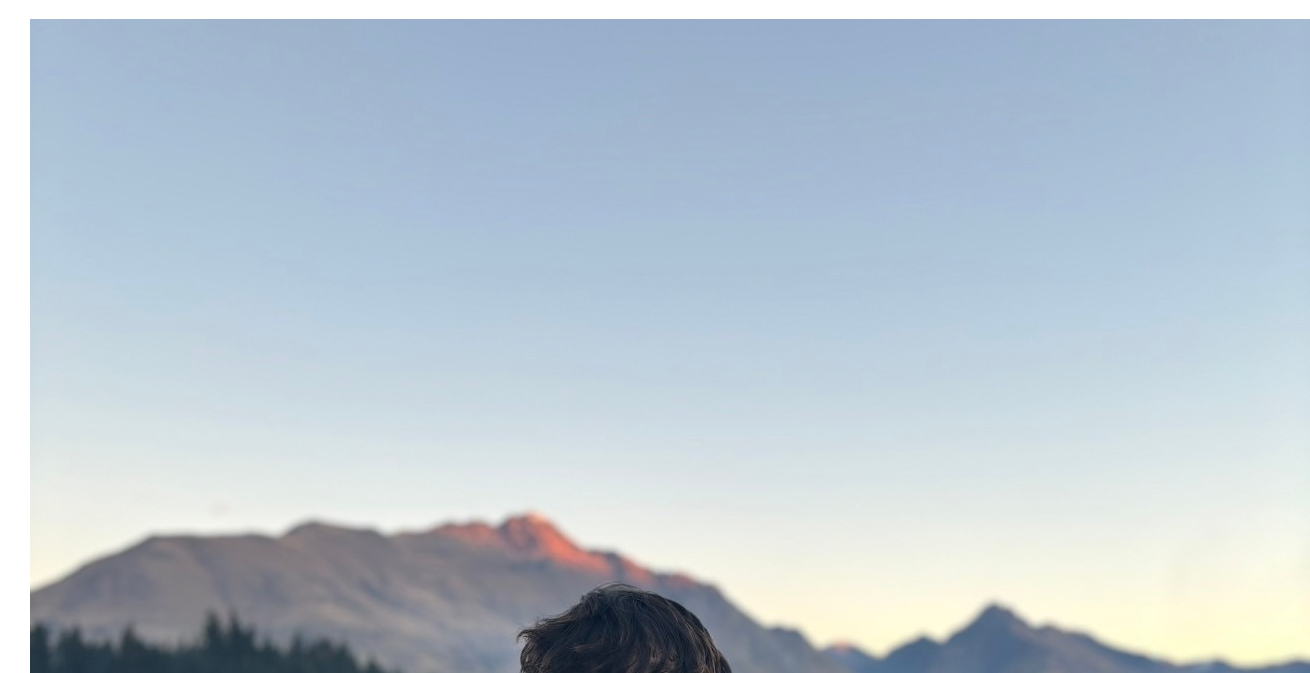
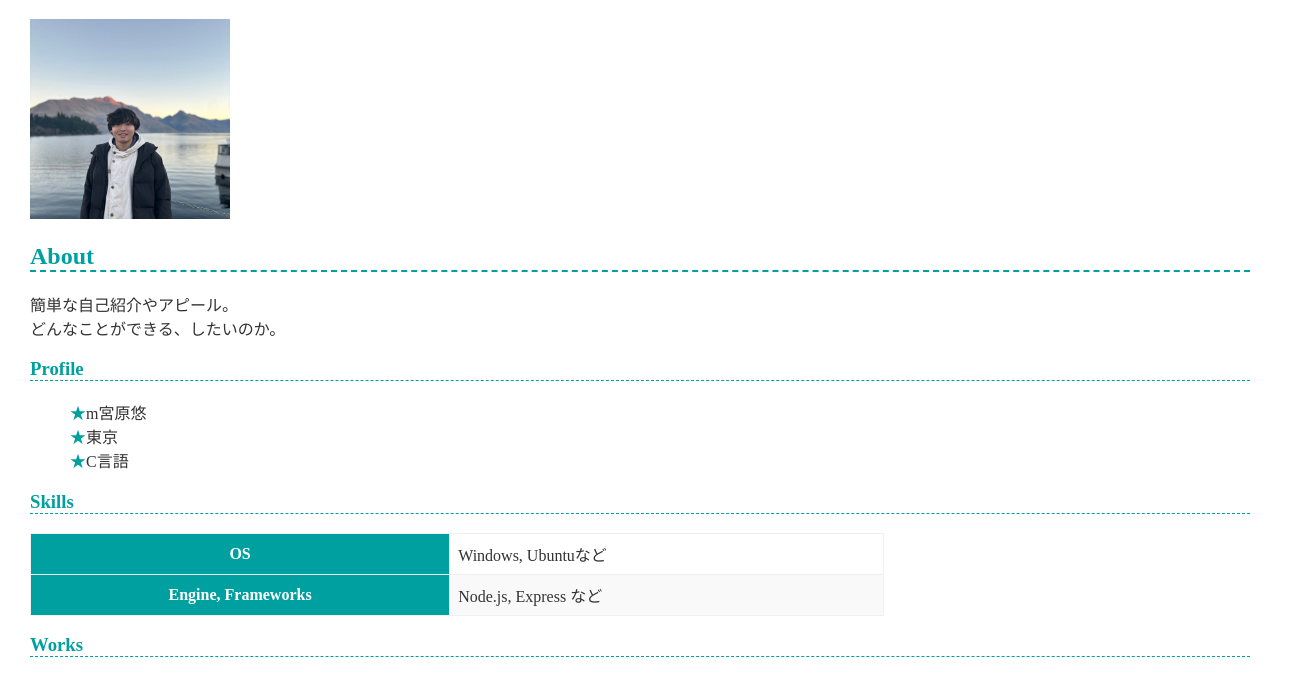
Before and after one commit to ymiyahar127/ymiyahar127.github.io, a plain HTML site: page index.html in a window 1280 px wide. Shown: the part 103-776 px from the top of the page, 1310 px wide, since content can reach past the window. Drawn offline with Linux system fonts and the light colour scheme.

Commit message:
Update index.html

```diff
--- a/index.html
+++ b/index.html
@@ -8,7 +8,7 @@
   </head>
   <body>
     <h1>宮原悠</h1>
-    <img src="profile.JPG">
+    <img src="profile.JPG" style="width: 200px; height:200px;">
     <h2>About</h2>
     <p>
       簡単な自己紹介やアピール。<br>
```
